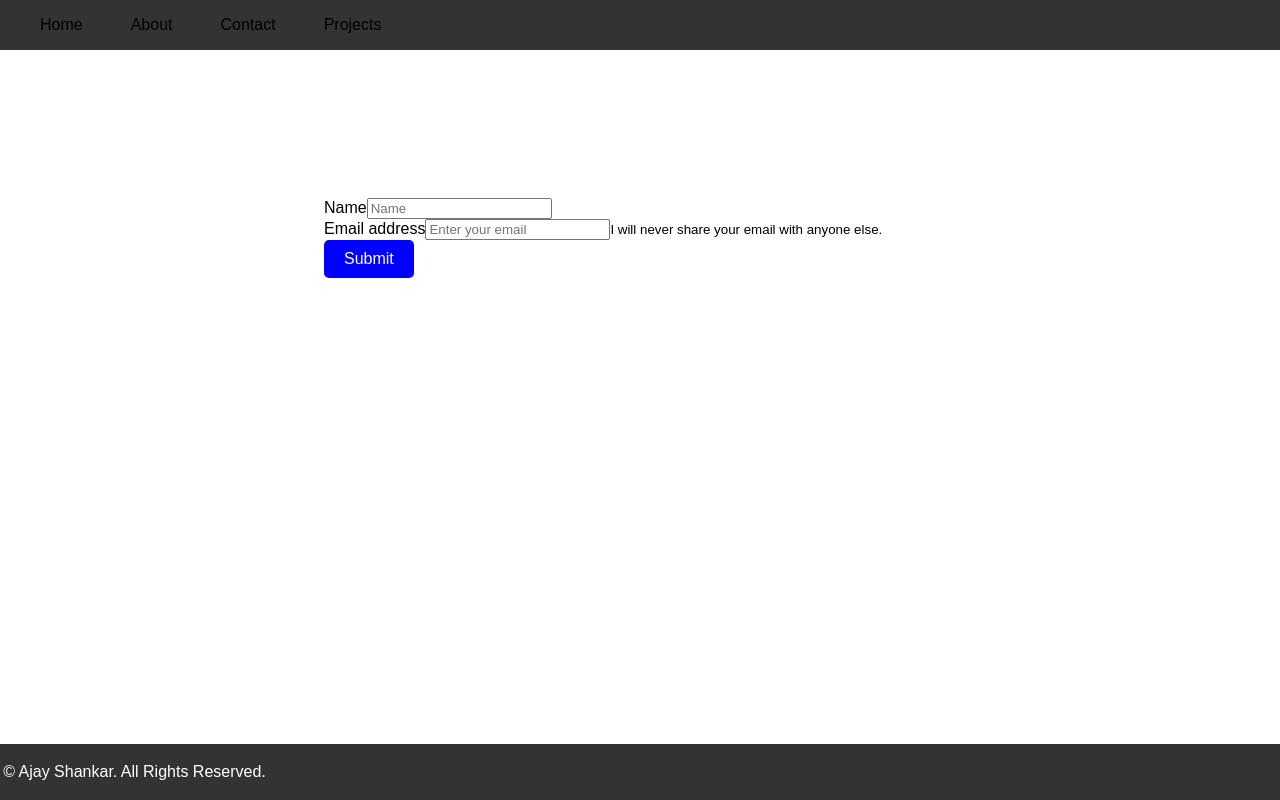
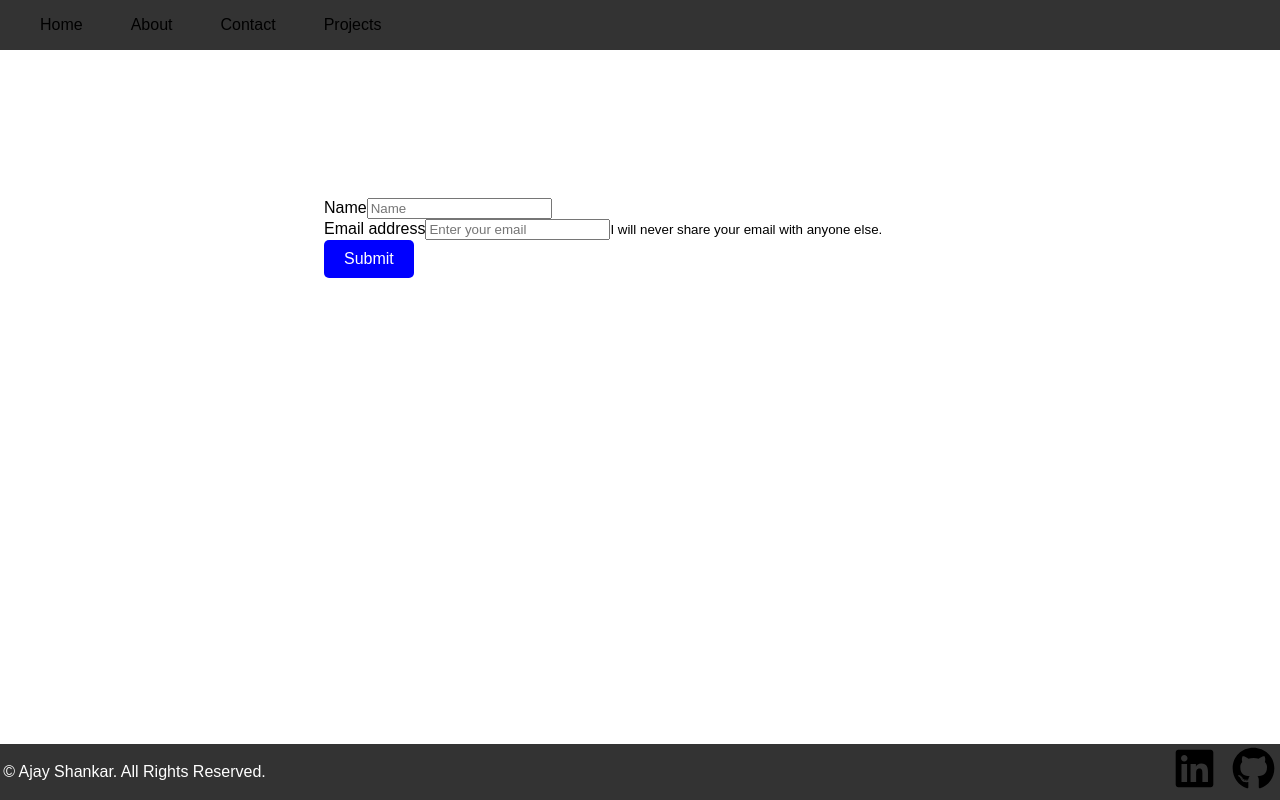
Before and after one commit to AjayS2023/portfolio-website, a React (Create React App) app in the folder my-app/: page /contact in a window 1280 px wide. Built offline with nearby package versions, Linux system fonts and the light colour scheme.

Commit message:
add LinkedIn and Github icons to footer

```diff
--- a/my-app/src/components/Footer.js
+++ b/my-app/src/components/Footer.js
@@ -1,9 +1,18 @@
 import React from 'react';
+import { FaLinkedin, FaGithub } from 'react-icons/fa';
 
 function Footer() {
     return (
         <div className="footer-container">
             <p>&copy; Ajay Shankar. All Rights Reserved.</p>
+            <div className="social-icons">
+                <a href="https://www.linkedin.com/in/ajay-shankar2023/" target="_blank" rel="noopener noreferrer">
+                    <FaLinkedin size={43}/>
+                </a>
+                <a href="https://github.com/AjayS2023" target="_blank" rel="noopener noreferrer">
+                    <FaGithub size={43}/>
+                </a>
+            </div>
         </div>
     );
 }
```
